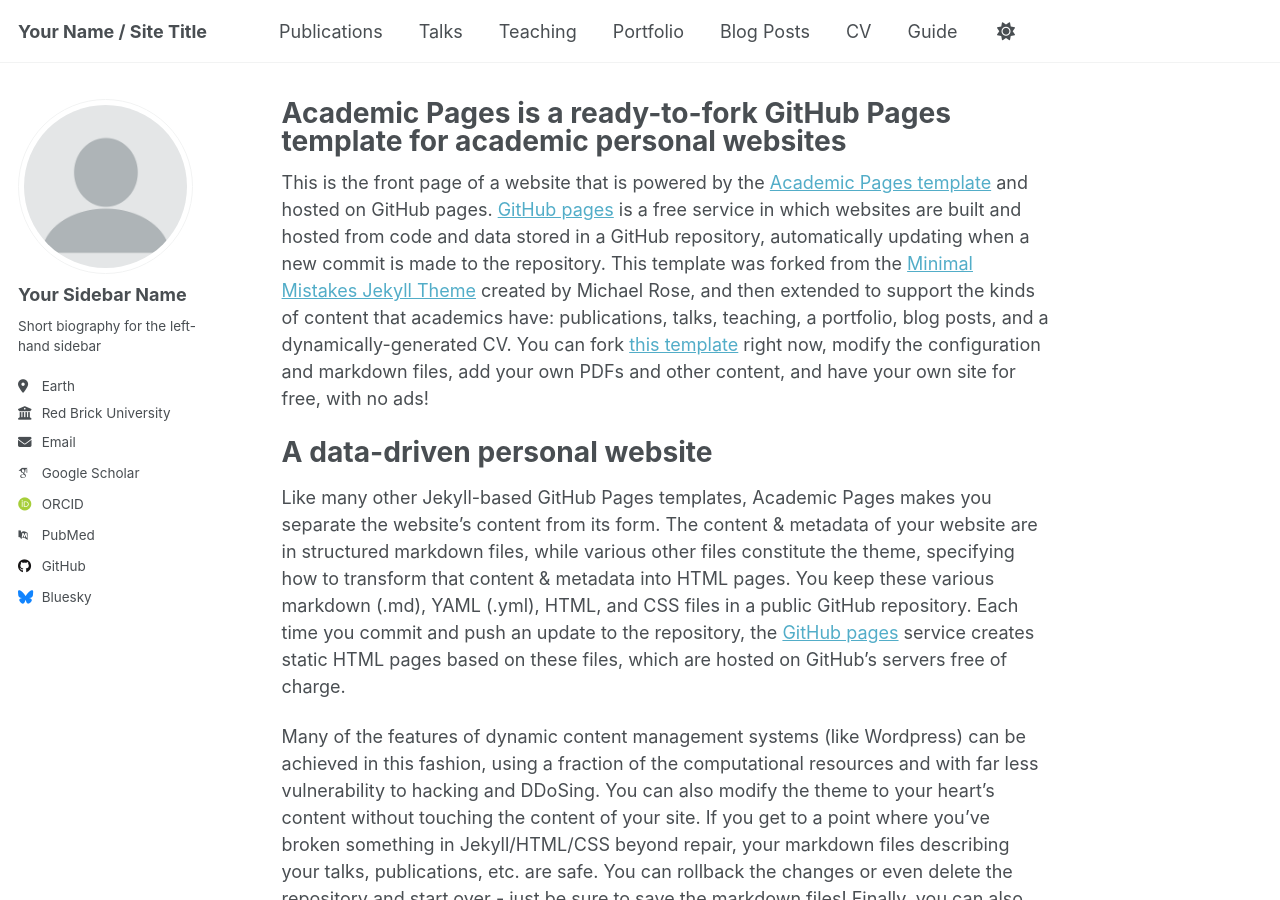
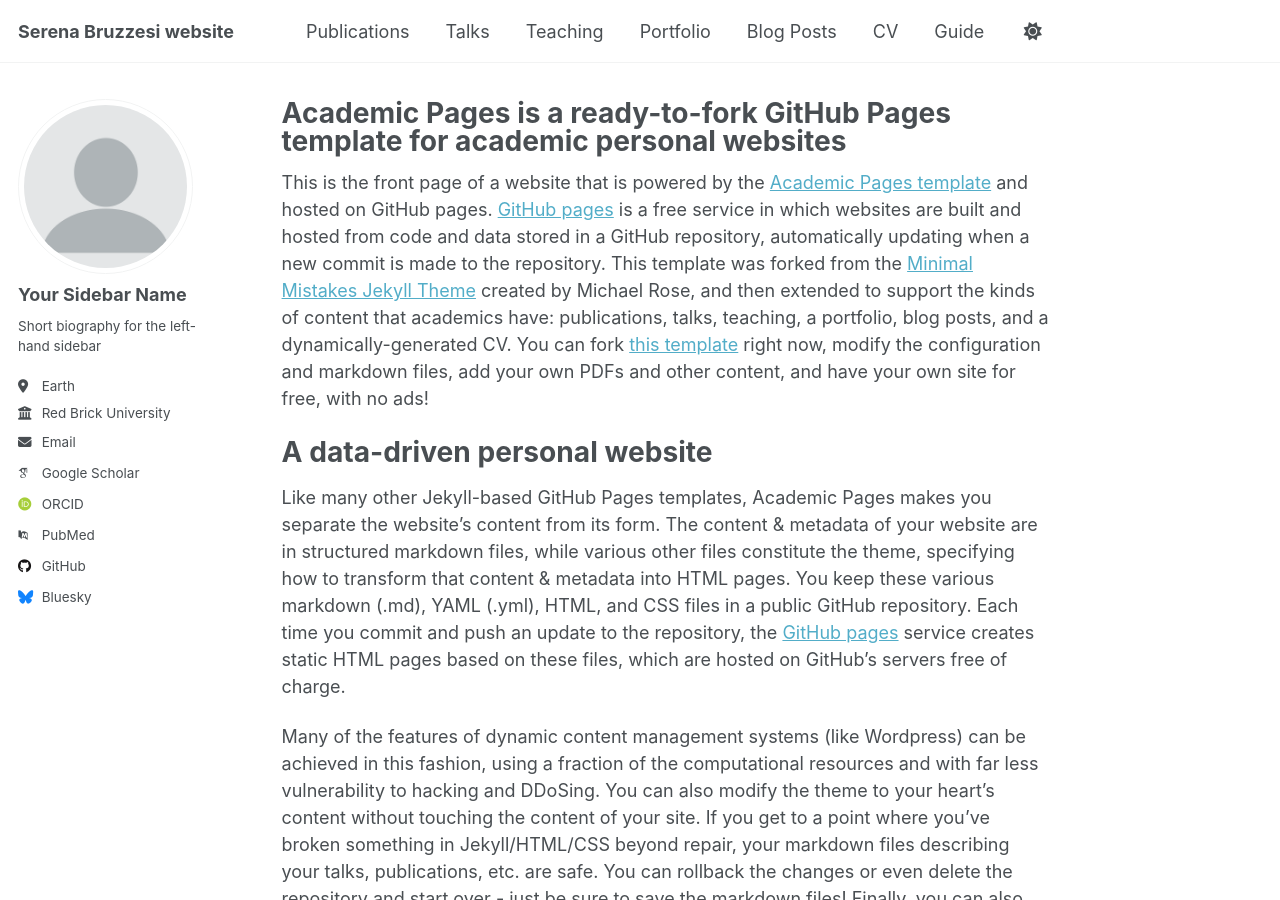
Before and after one commit to Serena1999/Serena1999.github.io, a Jekyll site: the page built from _pages/about.md, in a window 1280 px wide and 900 px high. Built offline with Jekyll 4.4.1, drawn with Linux system fonts in a browser that asks for light colours; some web fonts are replaced.

Commit message:
Update _config.yml

```diff
--- a/_config.yml
+++ b/_config.yml
@@ -9,7 +9,7 @@
 # Basic Site Settings
 locale                   : "en-US"
 site_theme               : "default"
-title                    : "Your Name / Site Title"
+title                    : "Serena Bruzzesi website"
 title_separator          : "-"
 name                     : &name "Your Name"
 description              : &description "personal description"
```
